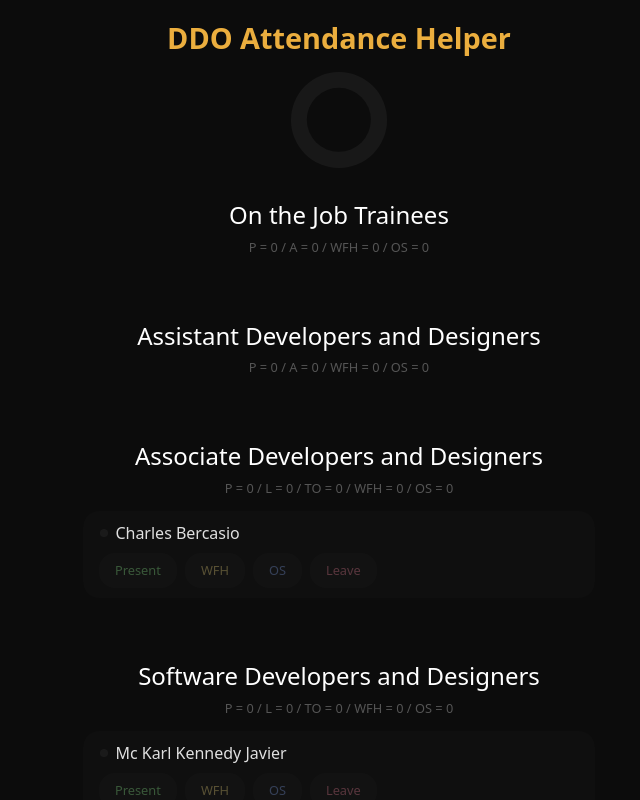
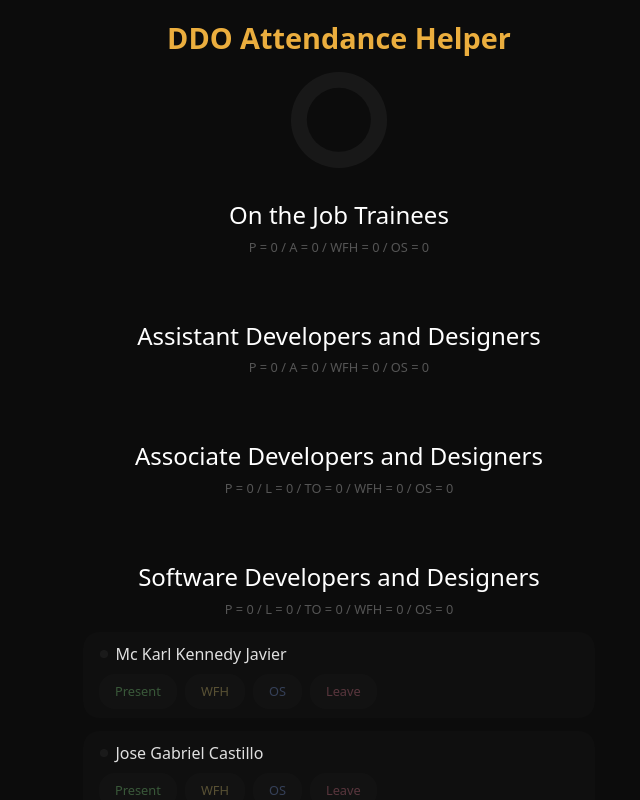
Before and after one commit to GabrielA2K/a2k-attendance, a React (Vite) app: page / in a window 1280 px wide. Shown: the top 800 px of the page, without its empty margins (301-941 px from the left). Built offline with nearby package versions, Linux system fonts and the light colour scheme.

Commit message:
Update staff list

```diff
--- a/src/staffs.js
+++ b/src/staffs.js
@@ -9,7 +9,7 @@ export const staffs = {
 
     ],
     associateDevelopers: [
-      { name: "Charles Bercasio", status: "", timeIn: "", reason: "", leaveType: "" },
+
     ],
     softwareDevelopersDesigners: [
       { name: "Mc Karl Kennedy Javier", status: "", timeIn: "", reason: "", leaveType: "" },
```
